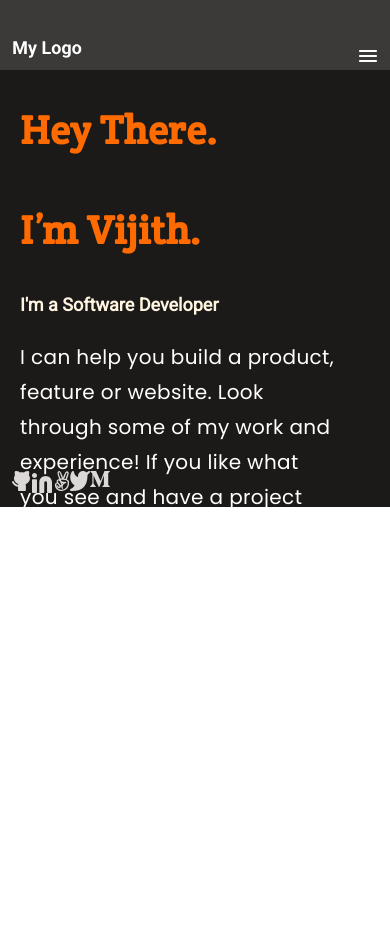
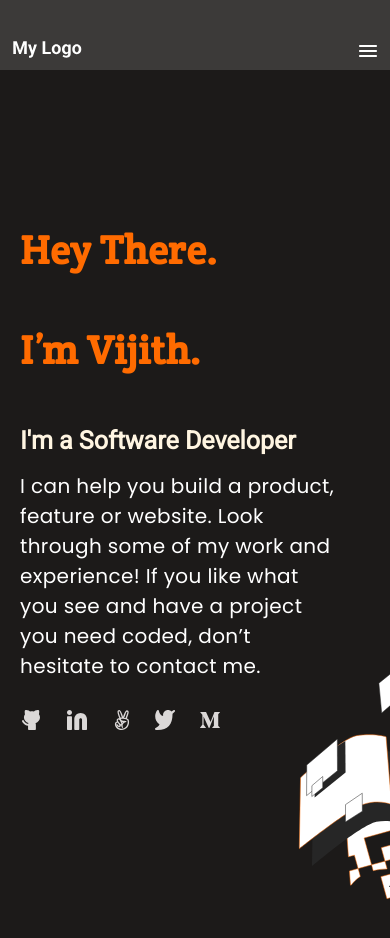
Before and after one commit to Spacelama587/Portfolio-Hero, a website: page index.html in a window 390 px wide. Before the commit the page ends 844 px from the top, so only its background shows below. Drawn offline with Linux system fonts and the light colour scheme.

Commit message:
align my logo and hambergur emnu

```diff
--- a/style.css
+++ b/style.css
@@ -17,7 +17,7 @@
 }
 
 .hamburger-menu {
-  padding-top: 45px;
+  padding-top: 35px;
   padding-right: 10px;
   display: flex;
   align-items: flex-end;
@@ -84,6 +84,52 @@ li {
   .description {
     width: 100%;
   }
+
+  .navbar {
+    width: 100%;
+  }
+
+  .supporting-text {
+    font-size: 25px;
+  }
+
+  .hero {
+    width: 100%;
+    background-image: url(./images/illustration.svg);
+    background-repeat: no-repeat;
+    background-position: right bottom 85px;
+    min-height: 100vh;
+    min-width: 100%;
+    display: flex;
+    flex-direction: column;
+    gap: 1rem;
+    position: relative;
+    padding-top: 120px;
+  }
+
+  .social-links {
+    display: flex;
+    list-style: none;
+    padding-top: 25%;
+    align-items: center;
+  }
+
+  .social-links li a {
+    padding-right: 15px;
+    padding-left: 10px;
+  }
+
+  .description {
+    padding-top: 10px;
+    font-size: 20px;
+    line-height: 30px;
+    width: 100%;
+  }
+
+  li {
+    list-style: none;
+  }
+
 }
 
 @media (max-width: 375px) {
```
